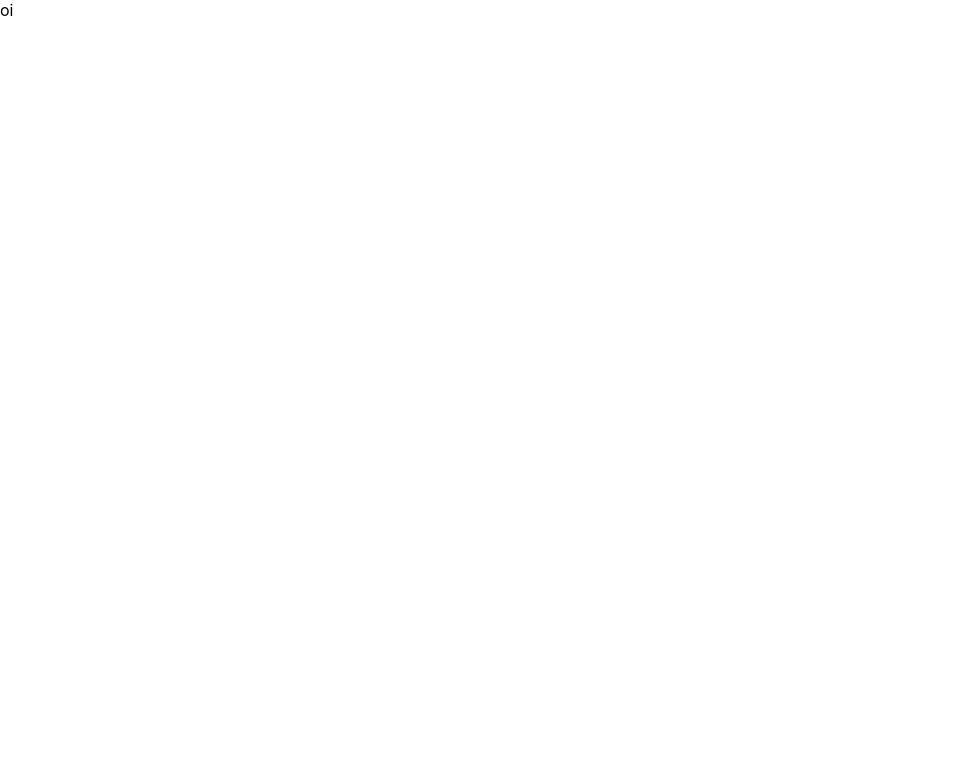
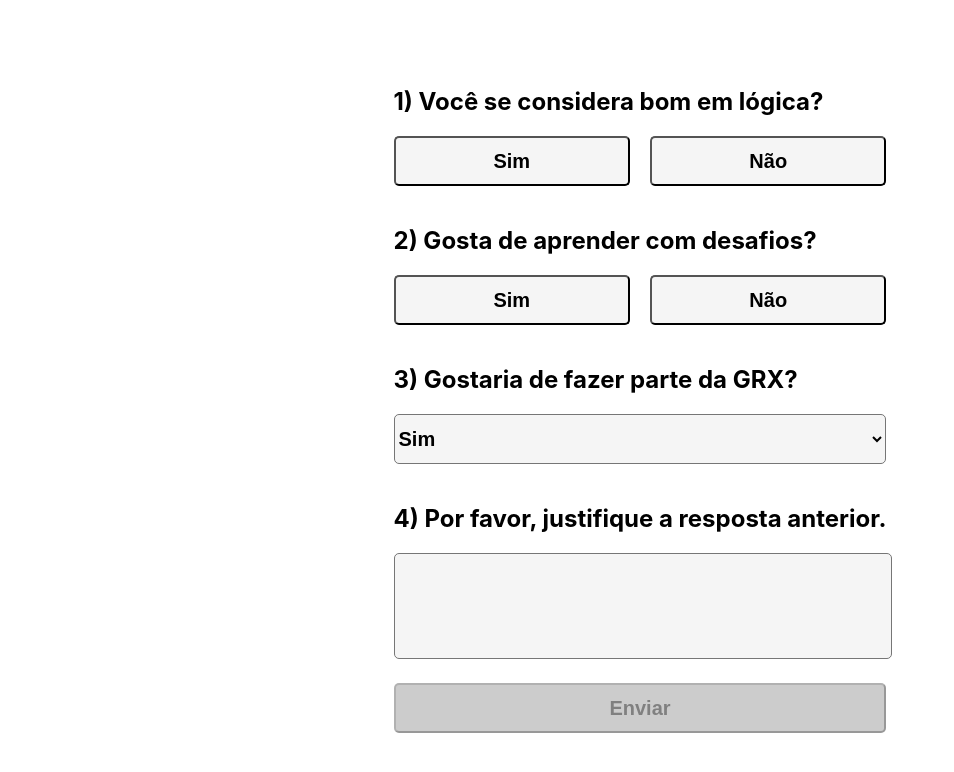
Before and after one commit to paulorenan/grx, a React (Create React App) app in the folder front-end/: page / in a window 1280 px wide. Shown: the top 772 px of the page, without its empty margins (0-954 px from the left). Built offline with nearby package versions, Linux system fonts and the light colour scheme.

Commit message:
fazendo pagina total

```diff
--- a/front-end/src/Pages/Home.jsx
+++ b/front-end/src/Pages/Home.jsx
@@ -1,12 +1,90 @@
-import React, {useState} from 'react'
+import React, {useState, useEffect} from 'react';
+import { useNavigate } from 'react-router-dom';
+import '../styles/Home.css';
+import axios from 'axios';
 
 function Home() {
+  const [question1, setQuestion1] = useState(null);
+  const [question2, setQuestion2] = useState(null);
+  const [question3, setQuestion3] = useState('Sim');
+  const [question4, setQuestion4] = useState('');
+  const [disabled, setDisabled] = useState(true);
+  const navigate = useNavigate() ;
+
+  useEffect(() => {
+    if (question1 && question2 && question4.length >= 15) {
+      setDisabled(false);
+    } else {
+      setDisabled(true);
+    }
+  }, [question1, question2, question4]);
+
+  const handleSubmit = (e) => {
+    e.preventDefault()
+    axios.post('http://localhost:3001/answer', {
+      question1,
+      question2,
+      question3,
+      question4
+    }).then(res => {
+      navigate('/total');
+    })
+  }
+
 
   return (
-    <div>
-      oi
+    <div className="Home">
+      <div>
+        <section>
+          <h2>
+            {'1) Você se considera bom em lógica?'}
+          </h2>
+          <button onClick={() => setQuestion1('Sim')} className={question1 === 'Sim' ? 'chooseBtn activeG' : 'chooseBtn'}>
+            Sim
+          </button>
+          <button onClick={() => setQuestion1('Não')} className={question1 === 'Não' ? 'chooseBtn activeR' : 'chooseBtn'}>
+            Não
+          </button>
+        </section>
+        <section>
+          <h2>
+            {'2) Gosta de aprender com desafios?'}
+          </h2>
+          <button onClick={() => setQuestion2('Sim')} className={question2 === 'Sim' ? 'chooseBtn activeG' : 'chooseBtn'}>
+            Sim
+          </button>
+          <button onClick={() => setQuestion2('Não')} className={question2 === 'Não' ? 'chooseBtn activeR' : 'chooseBtn'}>
+            Não
+          </button>
+        </section>
+        <section>
+          <h2>
+            {'3) Gostaria de fazer parte da GRX?'}
+          </h2>
+          <select value={question3} onChange={e => setQuestion3(e.target.value)} className="select">
+            <option value="Sim">Sim</option>
+            <option value="Não">Não</option>
+            <option value="Não sei">Não Sei</option>
+            <option value="Agora!!">Agora!!</option>
+          </select>
+        </section>
+        <section>
+          <h2>
+            {'4) Por favor, justifique a resposta anterior.'}
+          </h2>
+          <textarea
+            value={question4}
+            onChange={e => setQuestion4(e.target.value)}
+            maxLength="200"
+            className="textarea"
+          />
+        </section>
+        <button disabled={disabled} className="submitBtn" onClick={handleSubmit}>
+          Enviar
+        </button>
+      </div>
     </div>
-  )
+  );
 }
 
-export default Home
+export default Home;
--- a/front-end/src/Pages/Total.jsx
+++ b/front-end/src/Pages/Total.jsx
@@ -1,6 +1,46 @@
-import React from 'react'
+import React, { useState, useEffect } from 'react';
+import axios from 'axios';
 
 function Total() {
+  const [positive, setPositive] = useState(0);
+  const [negative, setNegative] = useState(0);
+  const [nonAvaiable, setNonAvaiable] = useState(0);
+  const [total, setTotal] = useState(0);
+  const [totalArray, setTotalArray] = useState([]);
+
+  useEffect(() => {
+    axios.get('http://localhost:3001/').then(res => {
+      setPositive(res.data.positive);
+      setNegative(res.data.negative);
+      setNonAvaiable(res.data.nonAvaiable);
+    })
+  }, []);
+
+  useEffect(() => {
+    const positivePercent = (positive * 100) / total;
+    const negativePercent = (negative * 100) / total;
+    const nonAvaiablePercent = (nonAvaiable * 100) / total;
+    const allArray = [{
+      name: 'Positiva',
+      value: positive,
+      percent: positivePercent
+    }, {
+      name: 'Negativa',
+      value: negative,
+      percent: negativePercent
+    }, {
+      name: 'Não Avaliada',
+      value: nonAvaiable,
+      percent: nonAvaiablePercent
+    }];
+    // sort array by percent
+    setTotalArray(allArray.sort((a, b) => b.percent - a.percent));
+}, [positive, negative, nonAvaiable, total]);
+
+  useEffect(() => {
+    setTotal(positive + negative + nonAvaiable);
+  }, [positive, negative, nonAvaiable]);
+
   return (
     <div>Total</div>
   )
--- /dev/null
+++ b/front-end/src/styles/Home.css
@@ -0,0 +1,72 @@
+.Home {
+  display: flex;
+  flex-direction: column;
+  align-items: center;
+  justify-content: center;
+  min-height: 100vh;
+}
+
+h2{
+  margin: 10px;
+  margin-top: 30px;
+}
+
+.chooseBtn {
+  width: calc(50% - 20px);
+  height: 50px;
+  border-radius: 5px;
+  background-color: #f5f5f5;
+  margin: 10px;
+  font-size: 20px;
+  font-weight: bold;
+  color: #000;
+}
+
+.activeG {
+  background-color: green;
+  color: #fff;
+}
+
+.activeR {
+  background-color: red;
+  color: #fff;
+}
+
+.select {
+  width: calc(100% - 20px);
+  height: 50px;
+  border-radius: 5px;
+  background-color: #f5f5f5;
+  margin: 10px;
+  font-size: 20px;
+  font-weight: bold;
+  color: #000;
+}
+
+.textarea {
+  width: calc(100% - 20px);
+  height: 100px;
+  border-radius: 5px;
+  background-color: #f5f5f5;
+  margin: 10px;
+  font-size: 20px;
+  font-weight: bold;
+  color: #000;
+  resize: none;
+}
+
+.submitBtn {
+  width: calc(100% - 20px);
+  height: 50px;
+  border-radius: 5px;
+  background-color: #1c4685;
+  margin: 10px;
+  font-size: 20px;
+  font-weight: bold;
+  color: white;
+}
+
+.submitBtn:disabled {
+  background-color: #ccc;
+  color: gray;
+}
```
Also changed, not shown: front-end/src/components/ShowPercent.jsx (added, +16 -0 lines).
